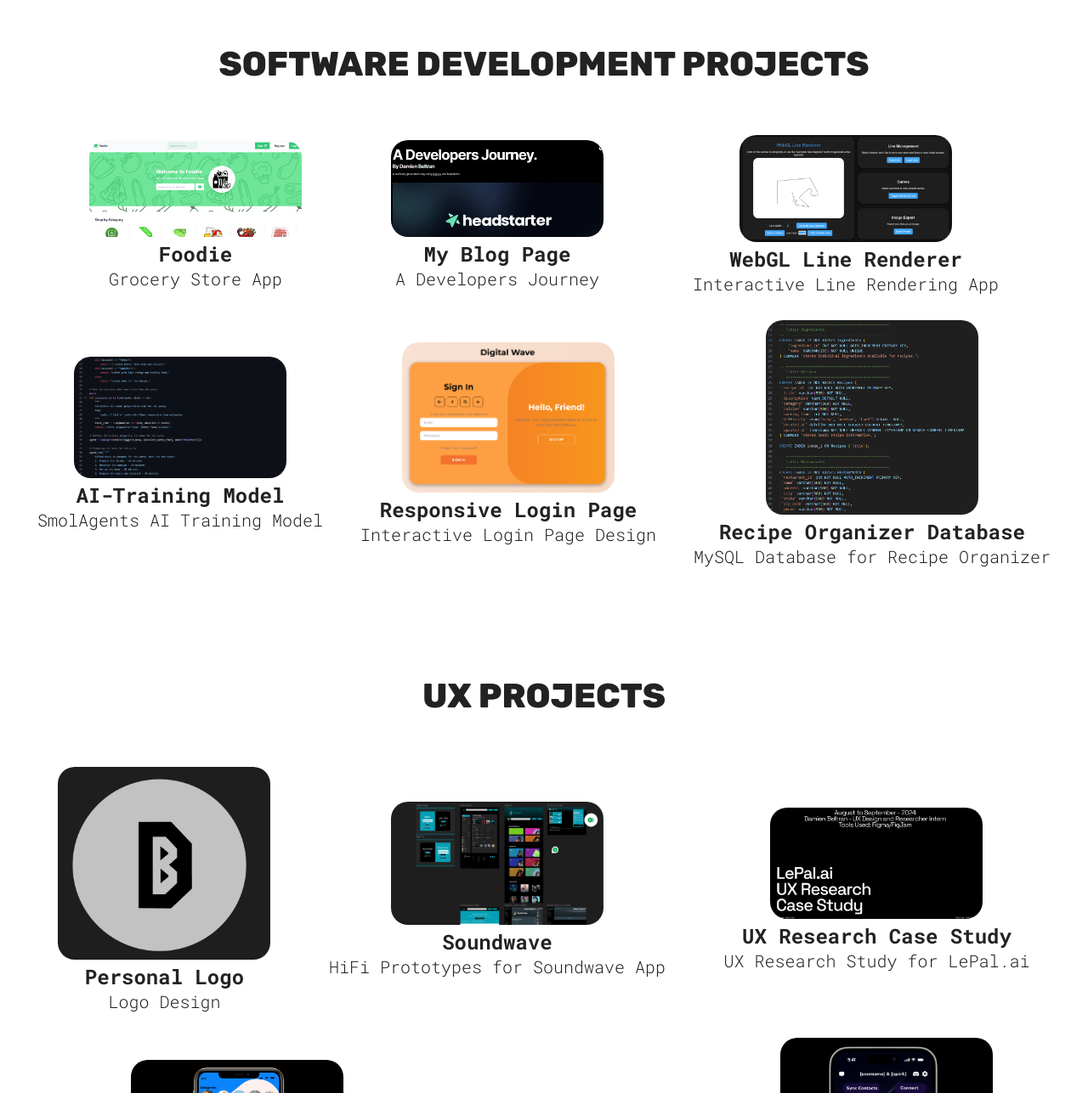
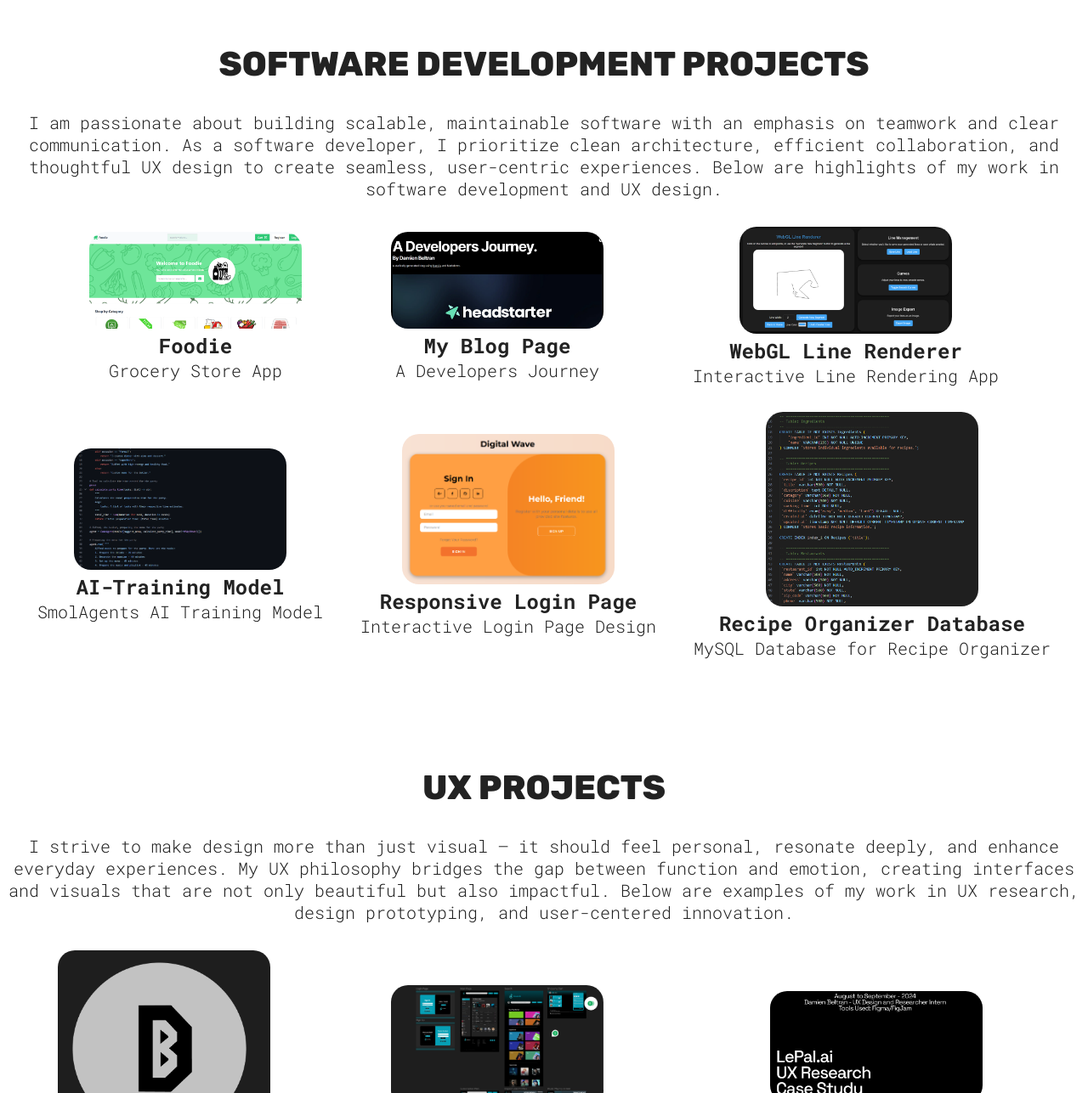
Before and after one commit to Damienb123/Developer-Portfolio, a React (Vite) app: page / in a window 1280 px wide. Shown: the part 848-2135 px from the top of the page at 85% size. Built offline with nearby package versions, Linux system fonts and the light colour scheme.

Commit message:
Update Projects.jsx
- Adding symetrically vertical alignment between the SD and UX containers
- Implementing a visionary description of UX Design philosophy, description styling is integrated

```diff
--- a/src/sections/Projects/Projects.jsx
+++ b/src/sections/Projects/Projects.jsx
@@ -1,5 +1,7 @@
 import styles from './ProjectsStyles.module.css';
 import smolagent from '../../assets/smolagent.png';
+import loginscreen from '../../assets/Loginscreen.png'; // Saved for displaying UX design
+import soundwave from '../../assets/SoundWavelogo.png'; // Saved for displaying UX design
 import linerenderer from '../../assets/LineRenderingApp.png';
 import ProjectCard from '../../common/ProjectCard';
 import developerjourney from '../../assets/DevelopersJourney.png';
@@ -13,13 +15,19 @@ import UXresearchstudy from '../../assets/UXresearchstudy.png'; // New import fo
 import Mealswipes from '../../assets/Mealswipes.png'; // New import for Mealswipes
 import FoodieMockup from '../../assets/FoodieMockup.png'; // New import for Foodie mockup
 import LePalaiNewFeature from '../../assets/LePalaiNewFeature.png'; // New import for LePal.ai new feature
-import loginscreen from '../../assets/Loginscreen.png'; // Saved for displaying UX design
-import soundwave from '../../assets/SoundWavelogo.png'; // Saved for displaying UX design
 
 function Projects() {
   return (
     <section id="projects" className={styles.container}>
-      <h1 className="sectionTitle">Software Development Projects</h1>
+      {/*Adding symetrically vertical alignment between the SD and UX containers*/}
+      <h1 className="sectionTitle" style={{ marginBottom: '2rem' }} >Software Development Projects</h1>
+      {/*Implementing a visionary description of software development processes, description styling is integrated*/}
+      <p className={styles.description} style={{ marginBottom: '2rem' }}>
+    I am passionate about building scalable, maintainable software with an emphasis on teamwork and clear communication.
+    As a software developer, I prioritize clean architecture, efficient collaboration, and thoughtful UX design to create
+    seamless, user-centric experiences. Below are highlights of my work in software development and UX design.
+  </p>
+
       <div className={styles.projectsContainer}>
         <ProjectCard
           src={foodie}
@@ -58,13 +66,19 @@ function Projects() {
           p="MySQL Database for Recipe Organizer"
         />
       </div>
-
       {/* Updates:
       - Adding the UX Projects section
       - Displaying relevant projects
       - Users can view prototypes and case study interactively
       - Added whitespace of 8rem between the two sections */}
-      <h1 className="sectionTitle" style={{ marginTop: '8rem' }} >UX Projects</h1>
+      {/*Adding symetrically vertical alignment between the SD and UX containers*/}
+      <h1 className="sectionTitle" style={{ marginTop: '8rem', marginBottom: '2rem' }} >UX Projects</h1>
+      {/*Implementing a visionary description of UX Design philosophy, description styling is integrated*/}
+      <p className={styles.description} style={{ marginBottom: '2rem' }}>
+  I strive to make design more than just visual — it should feel personal, resonate deeply, and enhance everyday experiences.
+  My UX philosophy bridges the gap between function and emotion, creating interfaces and visuals that are not only beautiful
+  but also impactful. Below are examples of my work in UX research, design prototyping, and user-centered innovation.
+</p>
       <div className={styles.projectsContainer}>
         <ProjectCard
           src={personallogo}
```
